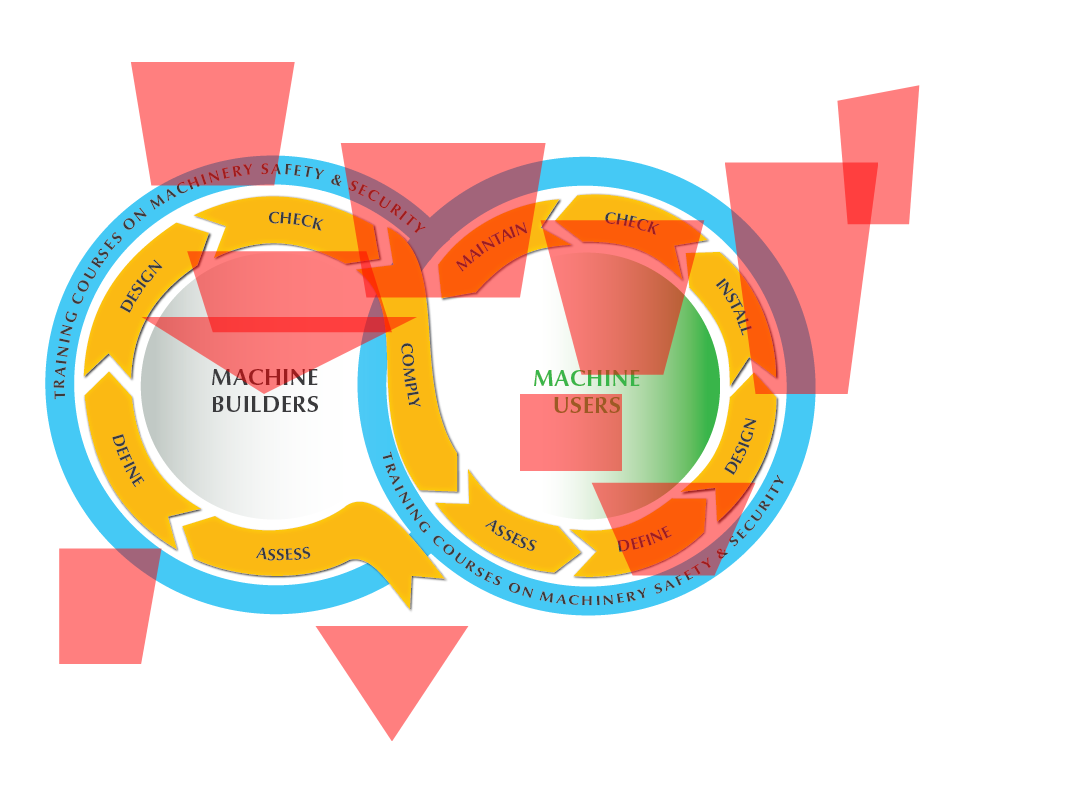
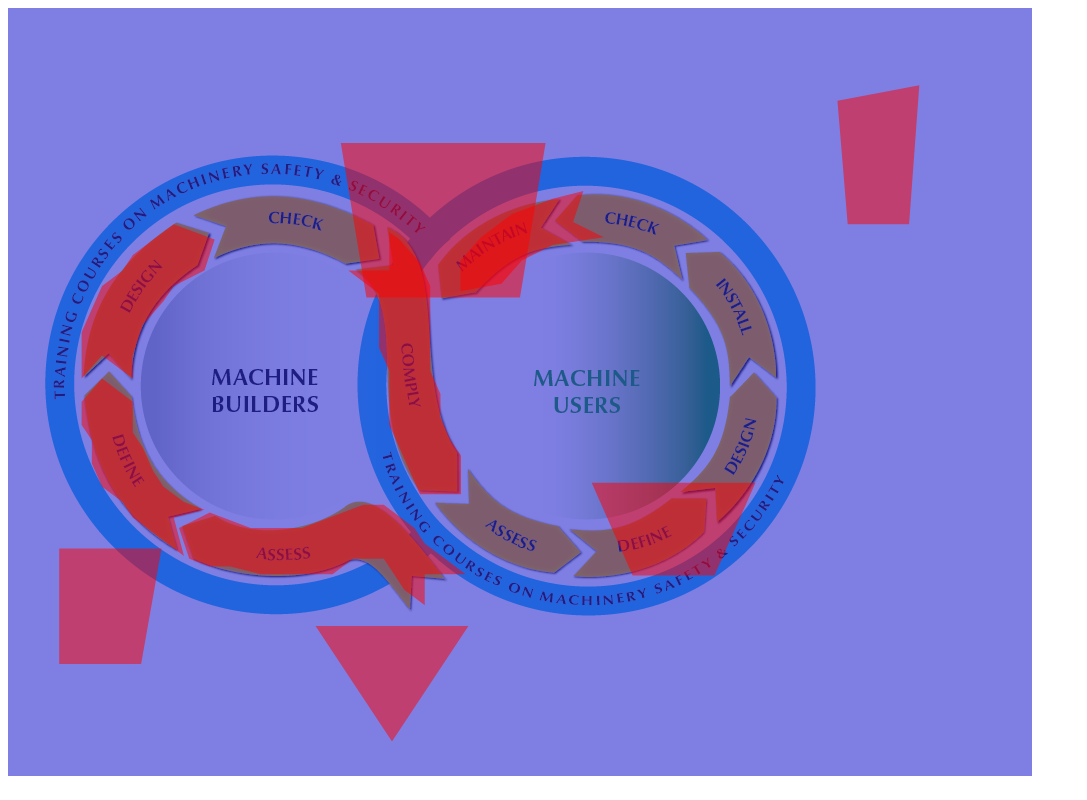
Before and after one commit to sman0077/interactive-image, a plain HTML site: page pilzLifecycle/index.html in a window 1280 px wide. Shown: the whole page, without its empty margins (0-1087 px from the left). Drawn offline with Linux system fonts and the light colour scheme.

Commit message:
Updated shapes
wesbite used: https://www.cssportal.com/css-clip-path-generator/
dimensions: 928 x 1361 px (full screen) 1024 x 768px image (but this varies as the screen magnification changes)

```diff
--- a/pilzLifecycle/styles.css
+++ b/pilzLifecycle/styles.css
@@ -19,43 +19,44 @@
 }
 
 .check {
-    top: 5%;
-    left: 10%;
-    width: 20%;
-    height: 20%;
-    clip-path: polygon(10% 10%, 90% 10%, 80% 90%, 20% 90%);
+    top: 0PX;
+    left: 0PX;
+    width: 1024px;
+    height: 768px;
+    background: rgba(0,0,200, 0.5);
+    clip-path: polygon(0 0, 100% 0, 100% 100%, 0% 100%);
 }
 
 .design {
-    top: 30%;
-    left: 15%;
-    width: 25%;
-    height: 15%;
-    clip-path: polygon(10% 10%, 80% 10%, 90% 80%, 20% 80%);
+    top: 0PX;
+    left: -80PX;
+    width: 100%;
+    height: 100%;
+    clip-path: polygon(28% 30%, 28% 30%, 27% 34%, 27% 34%, 24% 36%, 24% 36%, 23% 38%, 23% 38%, 21% 41%, 21% 41%, 20% 45%, 20% 45%, 20% 48%, 20% 48%, 17% 45%, 17% 45%, 15% 48%, 15% 48%, 15% 44%, 15% 44%, 15% 42%, 15% 42%, 16% 39%, 16% 39%, 17% 36%, 17% 36%, 19% 34%, 19% 34%, 20% 32%, 20% 32%, 22% 30%, 22% 30%, 24% 28%, 24% 28%);
 }
 
 .define {
-    top: 50%;
-    left: 50%;
-    width: 10%;
-    height: 10%;
-    clip-path: polygon(0% 0%, 100% 0%, 100% 100%, 0% 100%);
+    top: 0PX;
+    left: -80PX;
+    width: 100%;
+    height: 100%;
+    clip-path: polygon(24% 66%,24% 66%, 27% 65%, 27% 65%, 25% 64%, 25% 64%, 23% 62%, 23% 62%, 22% 60%, 22% 60%, 21% 57%, 21% 57%, 20% 55%, 20% 55%, 20% 51%, 20% 51%, 17% 48%, 17% 48%, 15% 51%, 15% 51%, 15% 54%, 15% 54%, 16% 56%, 16% 56%, 16% 59%, 16% 59%, 17% 62%, 17% 62%, 19% 64%, 19% 64%, 20% 66%, 20% 66%, 22% 68%, 22% 68%, 25% 71%, 25% 71%);
 }
 
 .assess {
-    top: 20%;
-    left: 70%;
-    width: 15%;
-    height: 30%;
-    clip-path: polygon(0% 0%, 100% 0%, 80% 100%, 20% 100%);
+    top: -5PX;
+    left: -85PX;
+    width: 100%;
+    height: 100%;
+    clip-path: polygon(25% 68%, 25% 68%,25% 68%, 28% 66%, 28% 66%, 28% 66%, 30% 67%, 30% 67%, 30% 67%, 32% 68%, 32% 68%, 32% 68%, 34% 68%, 34% 68%, 34% 68%, 37% 68%, 37% 68%, 37% 68%, 39% 67%, 39% 67%, 39% 67%, 41% 66%, 41% 66%, 41% 66%, 43% 65%, 43% 65%, 43% 65%, 45% 65%, 45% 65%, 45% 65%, 46% 66%, 46% 66%, 46% 66%, 48% 68%, 48% 68%, 48% 68%, 49% 70%, 49% 70%, 49% 70%, 51% 72%, 51% 72%, 51% 72%, 53% 74%, 53% 74%, 53% 74%, 49% 74%, 49% 74%, 49% 74%, 49% 78%, 49% 78%, 49% 78%, 47% 76%, 47% 76%, 47% 76%, 46% 74%, 46% 74%, 46% 74%, 45% 72%, 45% 72%, 45% 72%, 42% 72%, 42% 72%, 42% 72%, 40% 74%, 40% 74%, 40% 74%, 37% 74%, 37% 74%, 37% 74%, 35% 74%, 35% 74%, 35% 74%, 33% 74%, 33% 74%, 33% 74%, 30% 73%, 30% 73%, 30% 73%, 28% 73%, 28% 73%, 28% 73%, 26% 72%, 26% 72%, 26% 72%);
 }
 
 .comply {
-    top: 40%;
-    left: 10%;
-    width: 30%;
-    height: 10%;
-    clip-path: polygon(10% 0%, 50% 100%, 100% 0%);
+    top: 0PX;
+    left: -100PX;
+    width: 100%;
+    height: 100%;
+    clip-path: polygon(47% 34%, 47% 34%, 47% 34%,47% 34%, 47% 29%, 47% 29%, 47% 29%, 47% 29%, 48% 30%, 48% 30%, 48% 30%, 48% 30%, 50% 33%, 50% 33%, 50% 33%, 50% 33%, 51% 36%, 51% 36%, 51% 36%, 51% 36%, 51% 40%, 51% 40%, 51% 40%, 51% 40%, 51% 44%, 51% 44%, 51% 44%, 51% 44%, 51% 47%, 51% 47%, 51% 47%, 51% 47%, 52% 50%, 52% 50%, 52% 50%, 52% 50%, 52% 53%, 52% 53%, 52% 53%, 52% 53%, 53% 56%, 53% 56%, 53% 56%, 53% 56%, 54% 58%, 54% 58%, 54% 58%, 54% 58%, 54% 63%, 54% 63%, 54% 63%, 54% 63%, 50% 63%, 50% 63%, 50% 63%, 50% 63%, 49% 60%, 49% 60%, 49% 60%, 49% 60%, 48% 57%, 48% 57%, 48% 57%, 48% 57%, 47% 54%, 47% 54%, 47% 54%, 47% 54%, 47% 50%, 47% 50%, 47% 50%, 47% 50%, 47% 47%, 47% 47%, 47% 47%, 47% 47%, 46% 44%, 46% 44%, 46% 44%, 46% 44%, 46% 40%, 46% 40%, 46% 40%, 46% 40%, 46% 37%, 46% 37%, 46% 37%, 46% 37%, 43% 34%, 43% 34%, 43% 34%, 43% 34%);
 }
 
 .assess2 {
@@ -99,9 +100,9 @@
 }
 
 .maintain {
-    top: 25%;
-    left: 50%;
-    width: 20%;
-    height: 25%;
-    clip-path: polygon(10% 10%, 90% 10%, 70% 90%, 30% 90%);
+    top: -10PX;
+    left: -80PX;
+    width: 100%;
+    height: 100%;
+    clip-path: polygon(52% 38%,52% 38%, 56% 37%, 56% 37%, 58% 34%, 58% 34%, 61% 32%, 61% 32%, 66% 31%, 66% 31%, 63% 29%, 63% 29%, 64% 25%, 64% 25%, 61% 26%, 61% 26%, 57% 28%, 57% 28%, 54% 31%, 54% 31%, 52% 34%, 52% 34%);
 }
```
